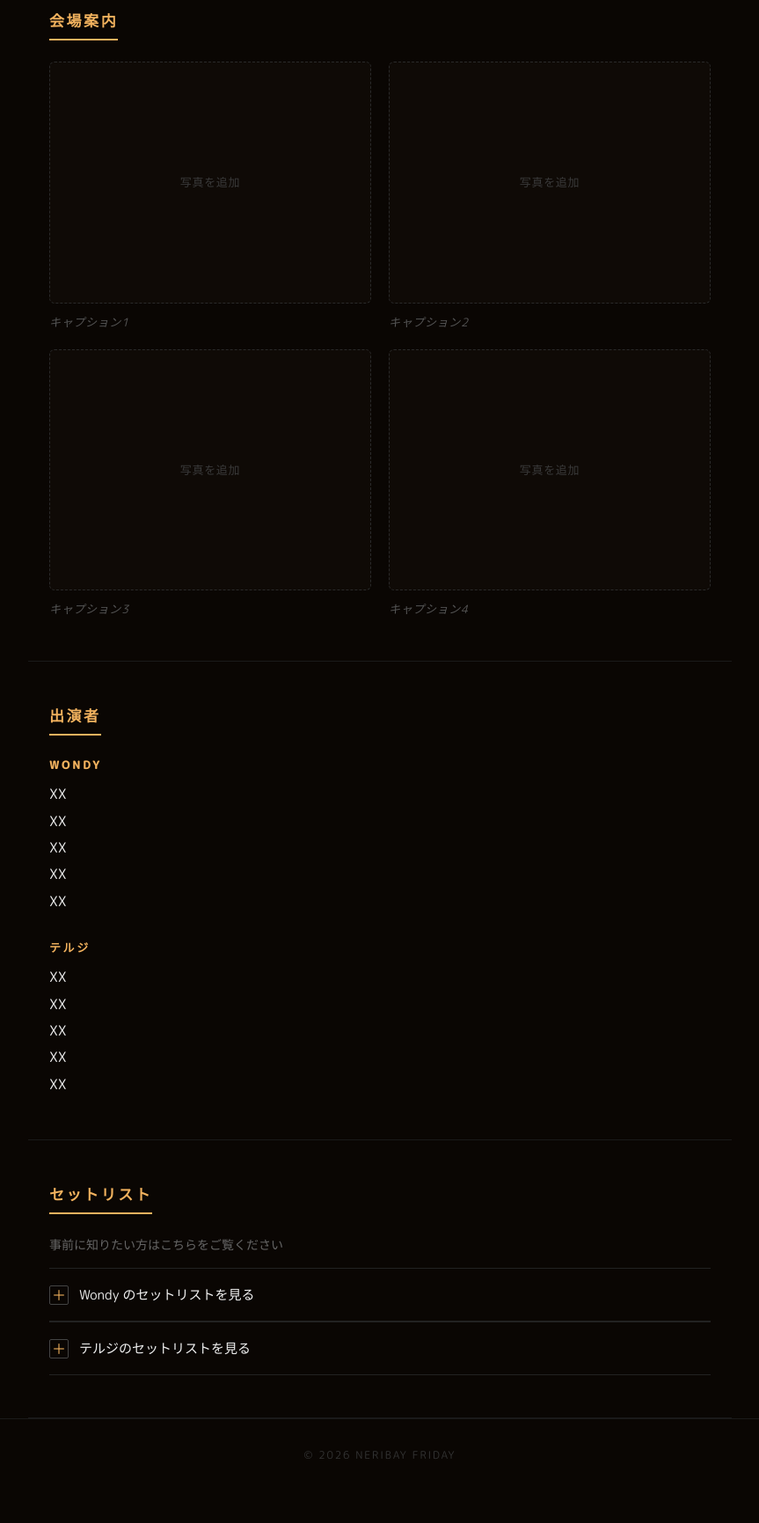
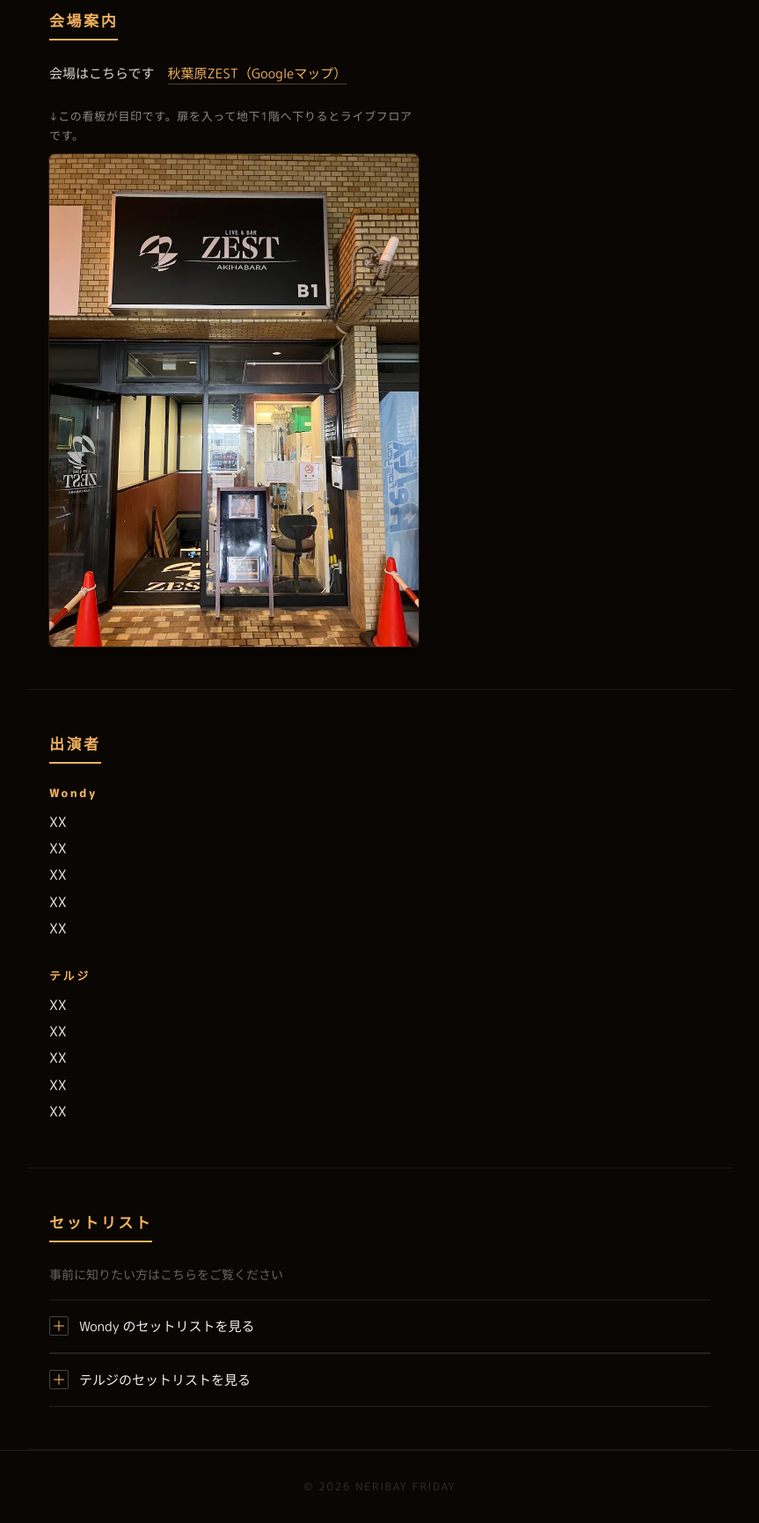
Before and after one commit to Shunji-Miyata/liveatzest, a plain HTML site: page index.html in a window 1280 px wide. Shown: the part 1200-2931 px from the top of the page at 88% size, without its empty margins (208-1071 px from the left). Before the commit the page ends 2895 px from the top, so only its background shows below. Drawn offline with Linux system fonts and the light colour scheme.

Commit message:
Update index.html

```diff
--- a/index.html
+++ b/index.html
@@ -57,6 +57,7 @@ body {
 /* ---------- セクション共通 ---------- */
 .section { max-width:800px; margin:0 auto; padding:48px 24px; border-bottom:1px solid #1a1a1a; }
 .section-label { display:inline-block; color:var(--accent); font-size:17px; font-weight:800; letter-spacing:0.15em; padding-bottom:8px; margin-bottom:24px; border-bottom:2px solid var(--accent); text-transform:uppercase; }
+.section-lead { font-size:14px; color:#666; margin-bottom:16px; line-height:1.8; }
 
 /* ---------- 注意事項 ---------- */
 .notice-list { list-style:none; display:flex; flex-direction:column; gap:14px; }
@@ -74,31 +75,32 @@ body {
 .notice-list li.tbd::before { background:#333; }
 
 /* ---------- 会場案内 ---------- */
-.venue-photos { display:grid; grid-template-columns:1fr; gap:20px; }
-@media (min-width:600px) {
-  .venue-photos { grid-template-columns:1fr 1fr; }
+/* 写真は元の縦横比のまま表示（トリミングなし）。
+   max-width で大きくなりすぎるのを抑えています。 */
+.venue-photos {
+  display:grid;
+  grid-template-columns:repeat(auto-fit, minmax(280px, 1fr));
+  gap:20px;
 }
-.photo-item { display:flex; flex-direction:column; gap:10px; }
-.photo-frame {
-  aspect-ratio:4/3;
-  border:1px dashed #2a2a2a;
+.photo-item { display:flex; flex-direction:column; gap:10px; max-width:420px; }
+.photo-item img {
+  display:block; width:100%; height:auto;
   border-radius:6px;
-  overflow:hidden;
-  background:#0f0a06;
-  display:flex; align-items:center; justify-content:center;
-  color:#3a3a3a; font-size:13px; letter-spacing:0.05em; text-align:center; padding:12px;
+  box-shadow:0 0 0 1px rgba(242,178,94,0.12), 0 8px 24px rgba(0,0,0,0.4);
 }
-.photo-frame img { display:block; width:100%; height:100%; object-fit:cover; }
-/* 写真を入れると点線枠とプレースホルダ文字が自動で消えます */
-.photo-frame:has(img) { border-color:transparent; padding:0; }
-.photo-frame:has(img) .photo-placeholder { display:none; }
 .photo-caption { font-size:13px; color:#888; letter-spacing:0.05em; line-height:1.7; }
-.photo-caption.tbd { color:#555; font-style:italic; }
+.venue-map { font-size:15px; color:#d8d4cc; line-height:1.9; margin-bottom:22px; }
+.map-link {
+  color:var(--accent); text-decoration:none;
+  border-bottom:1px solid rgba(242,178,94,0.35);
+  padding-bottom:1px;
+}
+.map-link:hover { border-bottom-color:var(--accent); }
 
 /* ---------- 出演者 ---------- */
 .band-block { margin-bottom:28px; }
 .band-block:last-child { margin-bottom:0; }
-.band-name { font-size:13px; letter-spacing:0.2em; color:var(--accent); margin-bottom:8px; text-transform:uppercase; font-weight:800; }
+.band-name { font-size:13px; letter-spacing:0.2em; color:var(--accent); margin-bottom:8px; font-weight:800; }
 .band-members { font-size:16px; color:#f0f0f0; line-height:1.9; }
 .member { display:block; }
 
@@ -115,13 +117,25 @@ body {
   display:flex; align-items:center; justify-content:center;
   font-size:16px; color:var(--accent); flex-shrink:0; line-height:1;
 }
-.setlist-content { overflow:hidden; max-height:0; transition:max-height 0.3s ease; }
-.setlist-content.open { max-height:400px; }
+/* 閉じているときは max-height:0 で完全に隠す。
+   open 時の 1200px は「上限」なので、実際の高さがこれ以下なら余白は出ません。
+   曲数が20曲を超えるようなら数字を増やしてください。 */
+.setlist-content {
+  overflow:hidden;
+  max-height:0;
+  transition:max-height 0.35s ease;
+}
+.setlist-content.open { max-height:1200px; }
 .setlist-ol { list-style:none; padding:0 0 16px 34px; }
-.setlist-ol li { padding:10px 0; border-bottom:1px solid #1a1a1a; font-size:15px; display:flex; align-items:center; gap:12px; }
+.setlist-ol li {
+  padding:10px 0; border-bottom:1px solid #1a1a1a;
+  font-size:15px; display:flex; align-items:baseline; gap:12px;
+}
 .setlist-ol li:last-child { border-bottom:none; }
 .track-num { font-size:12px; color:#444; width:20px; flex-shrink:0; }
-.track-name { color:#555; font-style:italic; }
+.track-info { display:flex; flex-wrap:wrap; align-items:baseline; gap:2px 10px; }
+.track-name { color:#f0f0f0; }
+.track-artist { font-size:13px; color:#888; }
 
 /* ---------- フッター ---------- */
 .footer { border-top:1px solid #1a1a1a; padding:32px 24px; text-align:center; font-size:12px; color:#333; letter-spacing:0.15em; }
@@ -154,50 +168,20 @@ body {
 </section>
 
 <!-- ========== 会場案内 ==========
-     写真の入れ方:
-       1. 画像ファイルを index.html と同じ階層に置く
-       2. img の行を囲んでいるコメント記号を外す
-       3. src のファイル名と alt の説明を差し替える
-       4. figcaption の文章を書き換えて class="tbd" を消す
-     点線枠と「写真を追加」の文字は、写真を入れると自動で消えます。
-     枠を増減するときは figure ブロックごと複製／削除してください。
+     写真を増やすときは figure ブロックごと複製してください。
+     2枚以上になると自動的に2列組みになります。
      ================================ -->
 <section class="section">
   <p class="section-label">会場案内</p>
+  <p class="venue-map">会場はこちらです　<a class="map-link" href="https://www.google.com/maps/place/%E7%A7%8B%E8%91%89%E5%8E%9Fzest/data=!4m2!3m1!1s0x60188c1c311f60eb:0x586769cc5f1a8373?sa=X&amp;ved=1t:242&amp;ictx=111" target="_blank" rel="noopener">秋葉原ZEST（Googleマップ）</a></p>
   <div class="venue-photos">
-
     <figure class="photo-item">
-      <div class="photo-frame">
-        <span class="photo-placeholder">写真を追加</span>
-        <!-- <img src="venue-01.jpg" alt="秋葉原ZEST が入っている今井ビルの外観"> -->
-      </div>
-      <figcaption class="photo-caption tbd">キャプション1</figcaption>
+      <figcaption class="photo-caption">↓この看板が目印です。扉を入って地下1階へ下りるとライブフロアです。</figcaption>
+      <img src="venue.jpg"
+           width="765" height="1020"
+           loading="lazy" decoding="async"
+           alt="秋葉原ZEST の入口。「LIVE &amp; BAR ZEST AKIHABARA」と B1 と書かれた黒い看板が掲げられ、扉の奥に地下へ下りる階段が見える。">
     </figure>
-
-    <figure class="photo-item">
-      <div class="photo-frame">
-        <span class="photo-placeholder">写真を追加</span>
-        <!-- <img src="venue-02.jpg" alt="ビル1階の入口"> -->
-      </div>
-      <figcaption class="photo-caption tbd">キャプション2</figcaption>
-    </figure>
-
-    <figure class="photo-item">
-      <div class="photo-frame">
-        <span class="photo-placeholder">写真を追加</span>
-        <!-- <img src="venue-03.jpg" alt="地下1階へ下りる階段"> -->
-      </div>
-      <figcaption class="photo-caption tbd">キャプション3</figcaption>
-    </figure>
-
-    <figure class="photo-item">
-      <div class="photo-frame">
-        <span class="photo-placeholder">写真を追加</span>
-        <!-- <img src="venue-04.jpg" alt="ライブフロアの様子"> -->
-      </div>
-      <figcaption class="photo-caption tbd">キャプション4</figcaption>
-    </figure>
-
   </div>
 </section>
 
@@ -226,10 +210,13 @@ body {
   </div>
 </section>
 
-<!-- ========== セットリスト ========== -->
+<!-- ========== セットリスト ==========
+     曲を追加するときは li の行を複製し、track-num の数字を振り直してください。
+     アーティスト名が不要な曲は track-artist の span を削除すれば消えます。
+     ==================================== -->
 <section class="section">
   <p class="section-label">セットリスト</p>
-  <p style="font-size:14px;color:#666;margin-bottom:16px;">事前に知りたい方はこちらをご覧ください</p>
+  <p class="section-lead">事前に知りたい方はこちらをご覧ください</p>
 
   <div>
     <button class="setlist-toggle" onclick="toggle(this)">
@@ -238,11 +225,34 @@ body {
     </button>
     <div class="setlist-content">
       <ol class="setlist-ol">
-        <li><span class="track-num">1</span><span class="track-name">曲名未定</span></li>
-        <li><span class="track-num">2</span><span class="track-name">曲名未定</span></li>
-        <li><span class="track-num">3</span><span class="track-name">曲名未定</span></li>
-        <li><span class="track-num">4</span><span class="track-name">曲名未定</span></li>
-        <li><span class="track-num">5</span><span class="track-name">曲名未定</span></li>
+        <li>
+          <span class="track-num">1</span>
+          <span class="track-info"><span class="track-name">CHAINSAW BLOOD</span><span class="track-artist">Vaundy</span></span>
+        </li>
+        <li>
+          <span class="track-num">2</span>
+          <span class="track-info"><span class="track-name">裸の勇者</span><span class="track-artist">Vaundy</span></span>
+        </li>
+        <li>
+          <span class="track-num">3</span>
+          <span class="track-info"><span class="track-name">不可幸力</span><span class="track-artist">Vaundy</span></span>
+        </li>
+        <li>
+          <span class="track-num">4</span>
+          <span class="track-info"><span class="track-name">インフェルノ</span><span class="track-artist">Mrs. GREEN APPLE</span></span>
+        </li>
+        <li>
+          <span class="track-num">5</span>
+          <span class="track-info"><span class="track-name">平成ペイン</span><span class="track-artist">go!go!vanillas</span></span>
+        </li>
+        <li>
+          <span class="track-num">6</span>
+          <span class="track-info"><span class="track-name">若者のすべて</span><span class="track-artist">フジファブリック</span></span>
+        </li>
+        <li>
+          <span class="track-num">7</span>
+          <span class="track-info"><span class="track-name">栞</span><span class="track-artist">クリープハイプ</span></span>
+        </li>
       </ol>
     </div>
   </div>
@@ -254,11 +264,34 @@ body {
     </button>
     <div class="setlist-content">
       <ol class="setlist-ol">
-        <li><span class="track-num">1</span><span class="track-name">曲名未定</span></li>
-        <li><span class="track-num">2</span><span class="track-name">曲名未定</span></li>
-        <li><span class="track-num">3</span><span class="track-name">曲名未定</span></li>
-        <li><span class="track-num">4</span><span class="track-name">曲名未定</span></li>
-        <li><span class="track-num">5</span><span class="track-name">曲名未定</span></li>
+        <li>
+          <span class="track-num">1</span>
+          <span class="track-info"><span class="track-name">怪獣の花唄</span><span class="track-artist">Vaundy</span></span>
+        </li>
+        <li>
+          <span class="track-num">2</span>
+          <span class="track-info"><span class="track-name">ピースサイン</span><span class="track-artist">米津玄師</span></span>
+        </li>
+        <li>
+          <span class="track-num">3</span>
+          <span class="track-info"><span class="track-name">クロノスタシス</span><span class="track-artist">きのこ帝国</span></span>
+        </li>
+        <li>
+          <span class="track-num">4</span>
+          <span class="track-info"><span class="track-name">ただ君に晴れ</span><span class="track-artist">ヨルシカ</span></span>
+        </li>
+        <li>
+          <span class="track-num">5</span>
+          <span class="track-info"><span class="track-name">ホログラム</span><span class="track-artist">NICO Touches the Walls</span></span>
+        </li>
+        <li>
+          <span class="track-num">6</span>
+          <span class="track-info"><span class="track-name">拝啓、少年よ</span><span class="track-artist">Hump Back</span></span>
+        </li>
+        <li>
+          <span class="track-num">7</span>
+          <span class="track-info"><span class="track-name">君はロックを聴かない</span><span class="track-artist">あいみょん</span></span>
+        </li>
       </ol>
     </div>
   </div>
```
